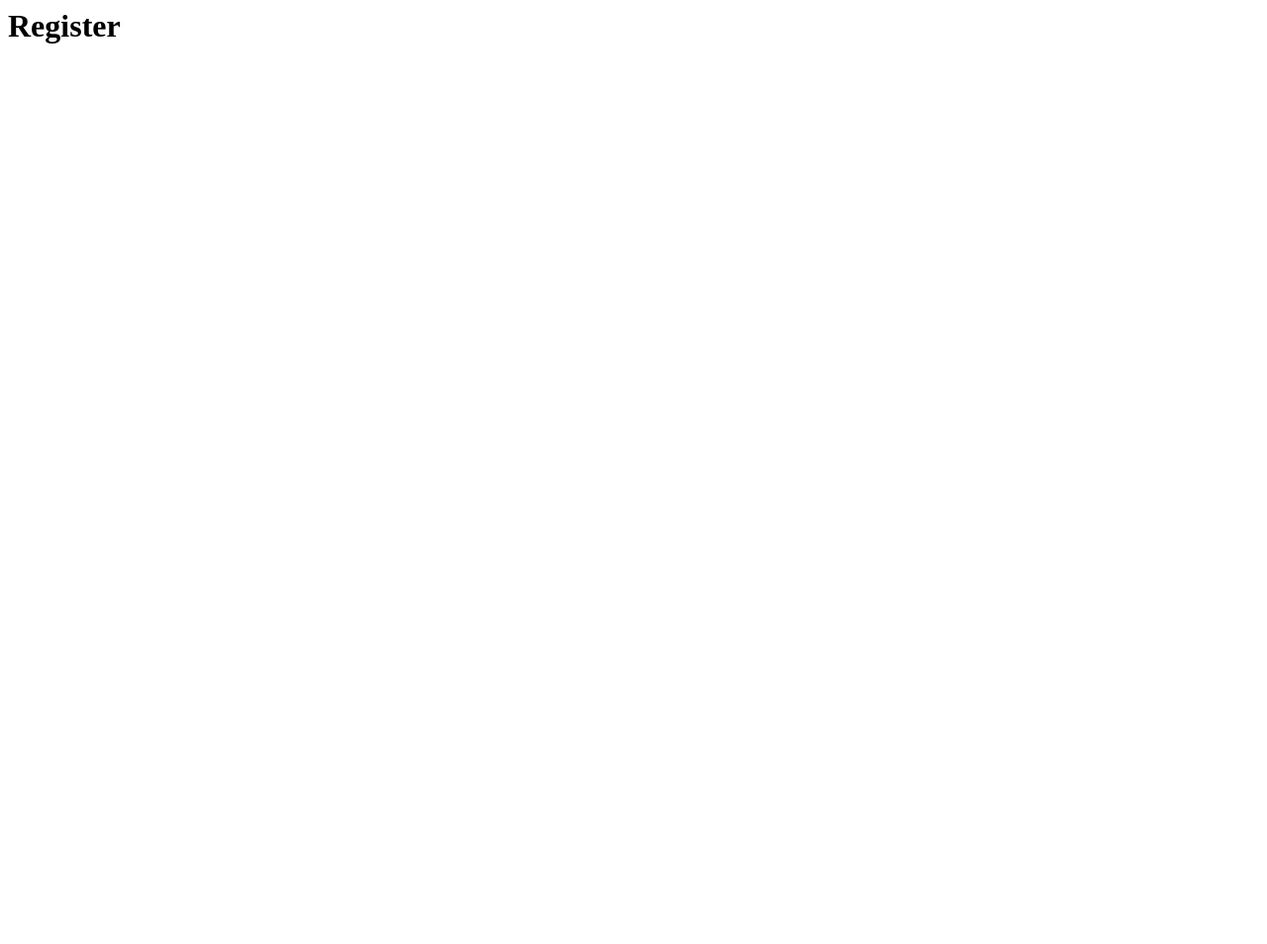
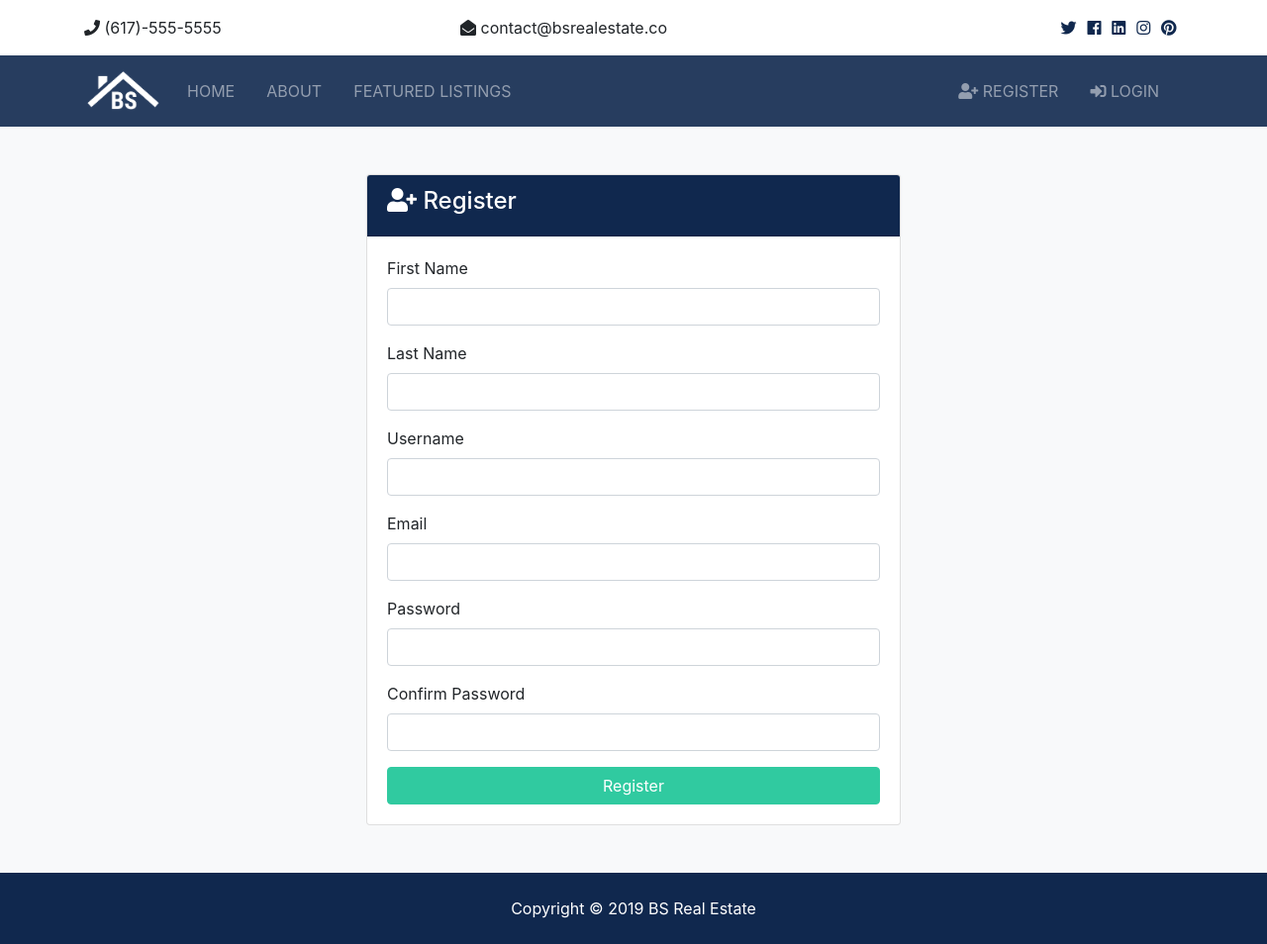
Before and after one commit to bryanlds/bs-real-state, a Django app: page /accounts/register in a window 1280 px wide. Before the commit the page is almost empty. Shown: the whole page at 99% size. Before the commit the page ends 44 px from the top, so only its background shows below. Run offline with Django 3.2, Linux system fonts and the light colour scheme; some libraries are stand-ins or nearby versions.

Commit message:
add Login + Register templates

```diff
--- a/src/templates/accounts/register.html
+++ b/src/templates/accounts/register.html
@@ -1 +1,48 @@
-<h1>Register</h1>
+{% extends 'base.html' %}
+
+{% block content %}
+<section id="register" class="bg-light py-5">
+    <div class="container">
+      <div class="row">
+        <div class="col-md-6 mx-auto">
+          <div class="card">
+            <div class="card-header bg-primary text-white">
+              <h4>
+                <i class="fas fa-user-plus"></i> Register</h4>
+            </div>
+            <div class="card-body">
+                <form action="{% url 'accounts:register' %}">
+                  {% csrf_token %}
+                  <div class="form-group">
+                  <label for="first_name">First Name</label>
+                  <input type="text" name="first_name" class="form-control" required>
+                </div>
+                <div class="form-group">
+                  <label for="last_name">Last Name</label>
+                  <input type="text" name="last_name" class="form-control" required>
+                </div>
+                <div class="form-group">
+                  <label for="username">Username</label>
+                  <input type="text" name="username" class="form-control" required>
+                </div>
+                <div class="form-group">
+                  <label for="email">Email</label>
+                  <input type="email" name="email" class="form-control" required>
+                </div>
+                <div class="form-group">
+                  <label for="password2">Password</label>
+                  <input type="password" name="password" class="form-control" required>
+                </div>
+                <div class="form-group">
+                  <label for="password">Confirm Password</label>
+                  <input type="password" name="password2" class="form-control" required>
+                </div>
+                <input type="submit" value="Register" class="btn btn-secondary btn-block">
+              </form>
+            </div>
+          </div>
+        </div>
+      </div>
+    </div>
+  </section>
+{% endblock content %}
```
Also changed, not shown: src/templates/accounts/login.html (+34 -1 lines).
